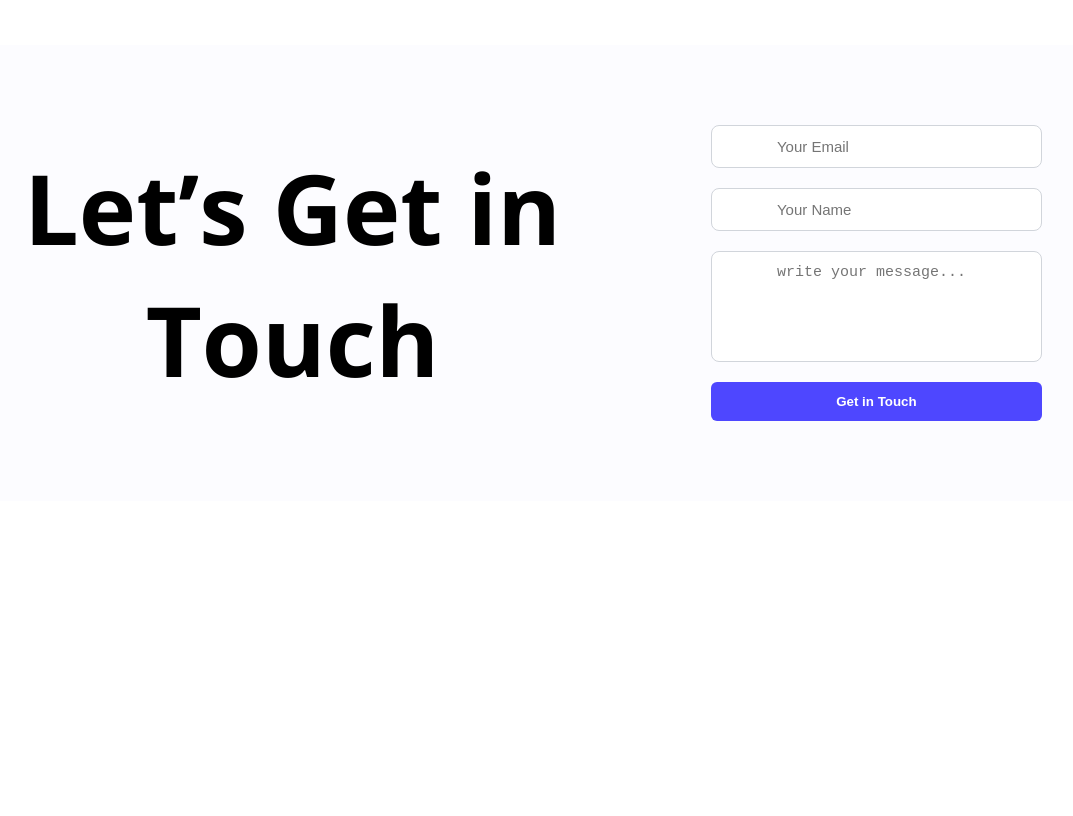
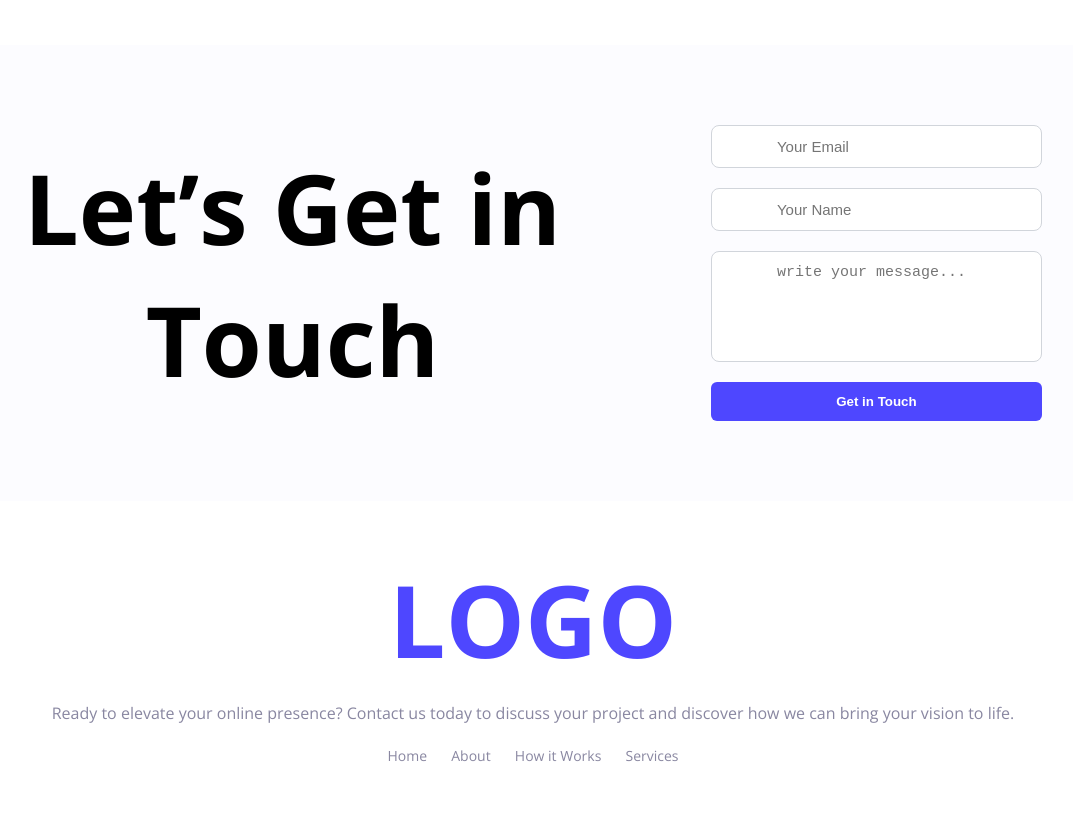
Before and after one commit to Kausarsakib/assignment-1, a plain HTML site: page index.html in a window 1280 px wide. Shown: the part 2516-3332 px from the top of the page, without its empty margins (107-1180 px from the left). Before the commit the page ends 3017 px from the top, so only its background shows below. Drawn offline with nearby package versions, Linux system fonts and the light colour scheme.

Commit message:
added footer section

```diff
--- a/index.html
+++ b/index.html
@@ -106,5 +106,16 @@
                   </div>
            </div>
      </main>
+     <!-- Footer Section -->
+      <footer class="footer">
+           <div class="logo1 open-sans-logo">LOGO</div>
+           <p>Ready to elevate your online presence? Contact us today to discuss your project and discover how we can bring your vision to life.</p>
+           <div class="footer-links">
+               <a href="">Home</a>
+               <a href="">About</a>
+               <a href="">How it Works</a>
+               <a href="">Services</a>
+           </div>
+      </footer>
 </body>
 </html>
--- a/styles/style.css
+++ b/styles/style.css
@@ -279,3 +279,26 @@ section{
 .contact-form button:hover{
     transform: translateY(-5px);
 }
+
+/* Footer section styles */
+.footer{
+    background-color: rgba(255, 255, 255, 1);
+    text-align: center;
+    padding: 50px 30px;
+    color: #8987A1;
+}
+.logo1{
+    font-size: 100px;
+    font-weight: 700;
+    color: #4E47FF;
+    margin-bottom: 15px;
+}
+.footer-links{
+    margin-top: 20px;
+}
+.footer-links a{
+    margin: 0 10px;
+    color: #8987A1;
+    font-size: 14px;
+    text-decoration: none;
+}
```
